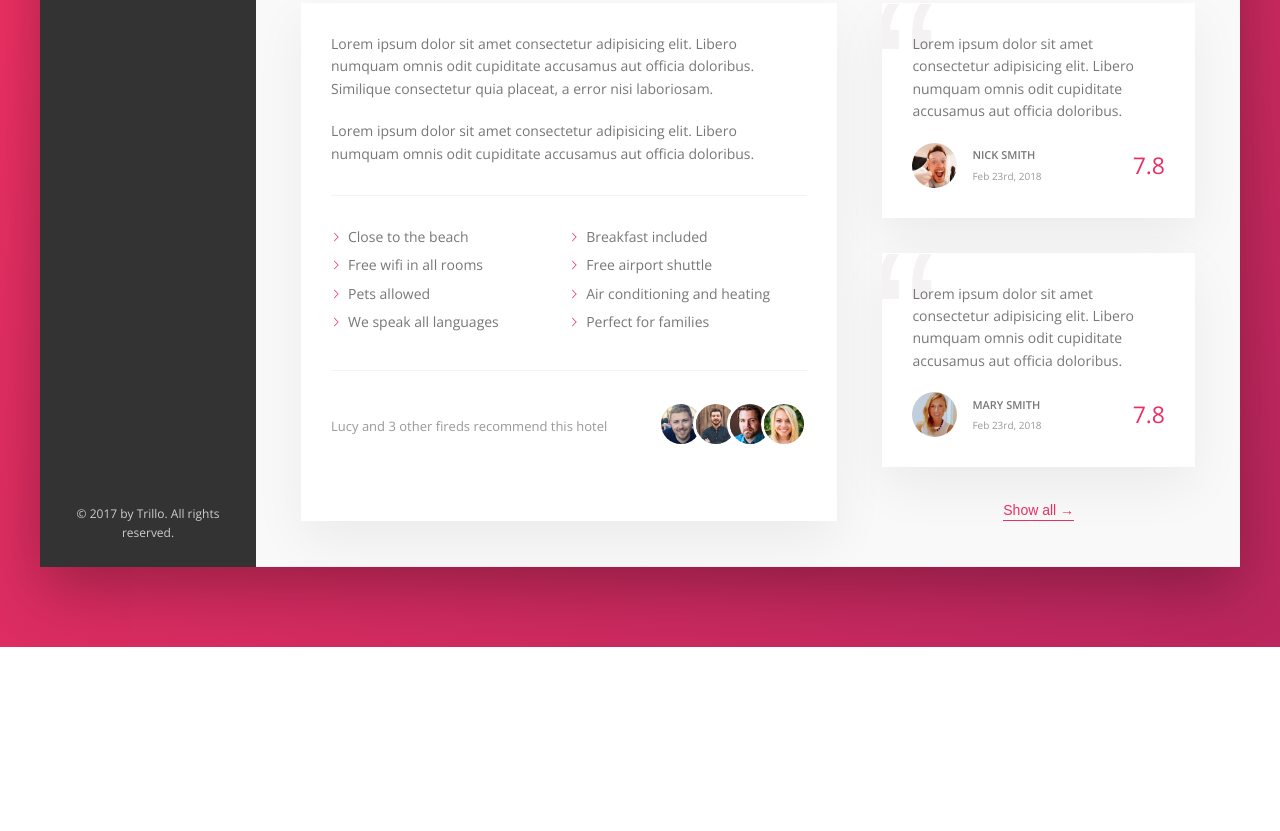
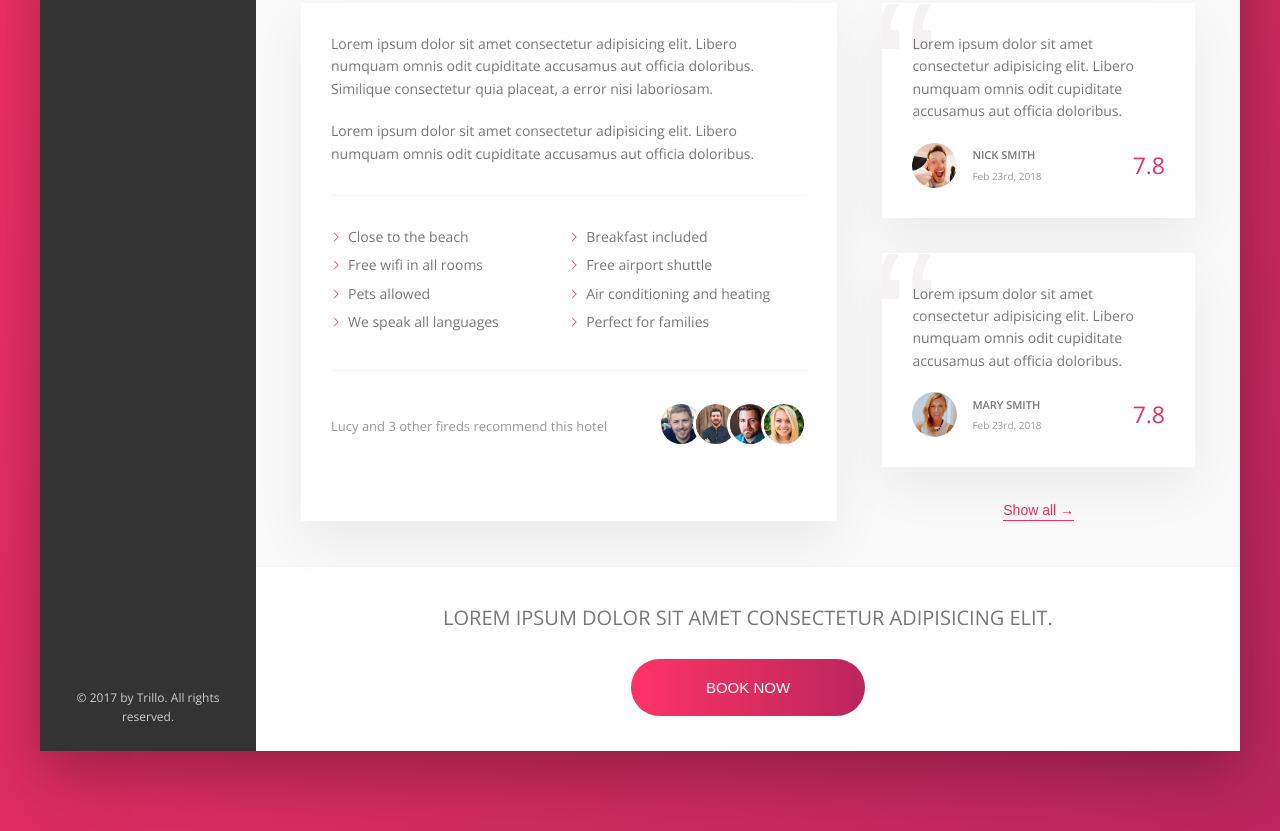
Before and after one commit to josewhitetower/advanced-css, a website: page Trillo/starter/index.html in a window 1280 px wide. Shown: the part 644-1475 px from the top of the page. Before the commit the page ends 1291 px from the top, so only its background shows below. Drawn offline with nearby package versions, Linux system fonts and the light colour scheme.

Commit message:
finished cta sextion

```diff
--- a/Trillo/starter/index.html
+++ b/Trillo/starter/index.html
@@ -197,6 +197,16 @@
                         <button class="btn-inline">Show all <span>&rarr;</span></button>
 
                 </div>
+                <div class="cta">
+                    <h2 class="cta__book-now">
+                        Lorem ipsum dolor sit amet consectetur adipisicing elit.
+                    </h2>
+                    <button class="btn">
+                        <span class="btn__visible">Book now</span>
+                        <span class="btn__invisible">Only 4 rooms left</span>
+
+                    </button>
+                </div>
         </div>
         </main>
     </div>
--- a/Trillo/starter/sass/_components.scss
+++ b/Trillo/starter/sass/_components.scss
@@ -463,3 +463,75 @@
     z-index: 1;
   }
 }
+
+///////////////@
+///cta
+
+.cta {
+  padding: 3.5rem 0;
+  text-align: center;
+
+  &__book-now {
+    text-transform: uppercase;
+    font-size: 2rem;
+    font-weight: 300;
+    margin-bottom: 2.5rem;
+  }
+}
+
+///////////////@
+///btn
+
+.btn {
+  font-size: 1.5rem;
+  border: none;
+  text-transform: uppercase;
+  font-weight: 300;
+  border-radius: 100px;
+  background-image: linear-gradient(to right, var(--color-primary-light), var(--color-primary-dark));
+  color: #fff;
+  position: relative;
+  overflow: hidden;
+  cursor: pointer;
+
+  &>* {
+    display: inline-block;
+
+    height: 100%;
+    width: 100%;
+    transition: all .2s;
+
+  }
+
+  &__visible {
+    padding: 2rem 7.5rem;
+  }
+
+  &__invisible {
+    position: absolute;
+    padding: 2rem 0;
+
+    left: 0;
+    top: -100%;
+
+  }
+
+  &:hover {
+    background-image: linear-gradient(to left, var(--color-primary-light), var(--color-primary-dark));
+
+  }
+
+  &:hover &__visible {
+    transform: translateY(100%);
+  }
+
+  &:hover &__invisible {
+    top: 0;
+  }
+
+  &:focus {
+    outline: none;
+    animation: pulsate 1s infinite;
+  }
+
+}
```
Also changed, not shown: Trillo/starter/css/style.css.
